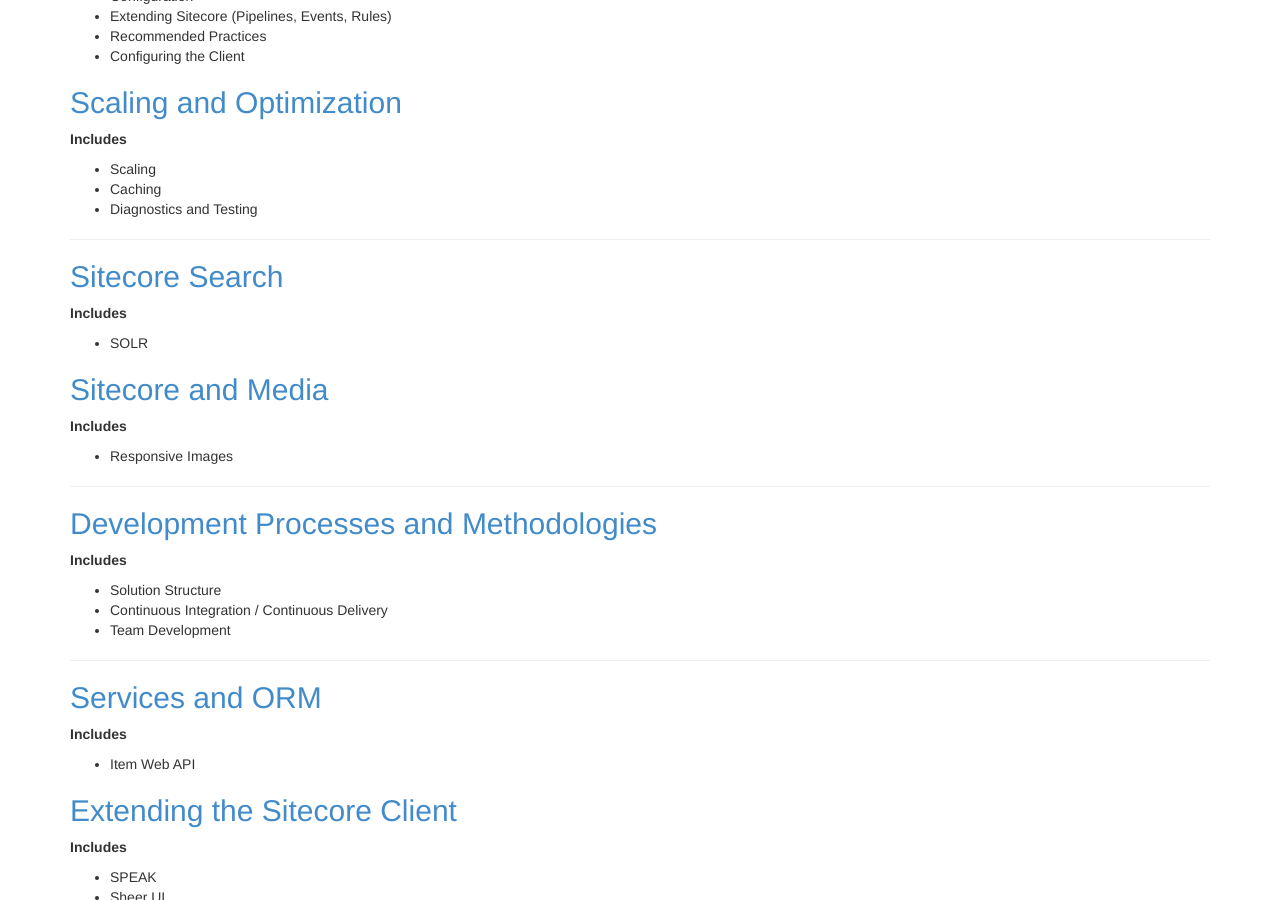
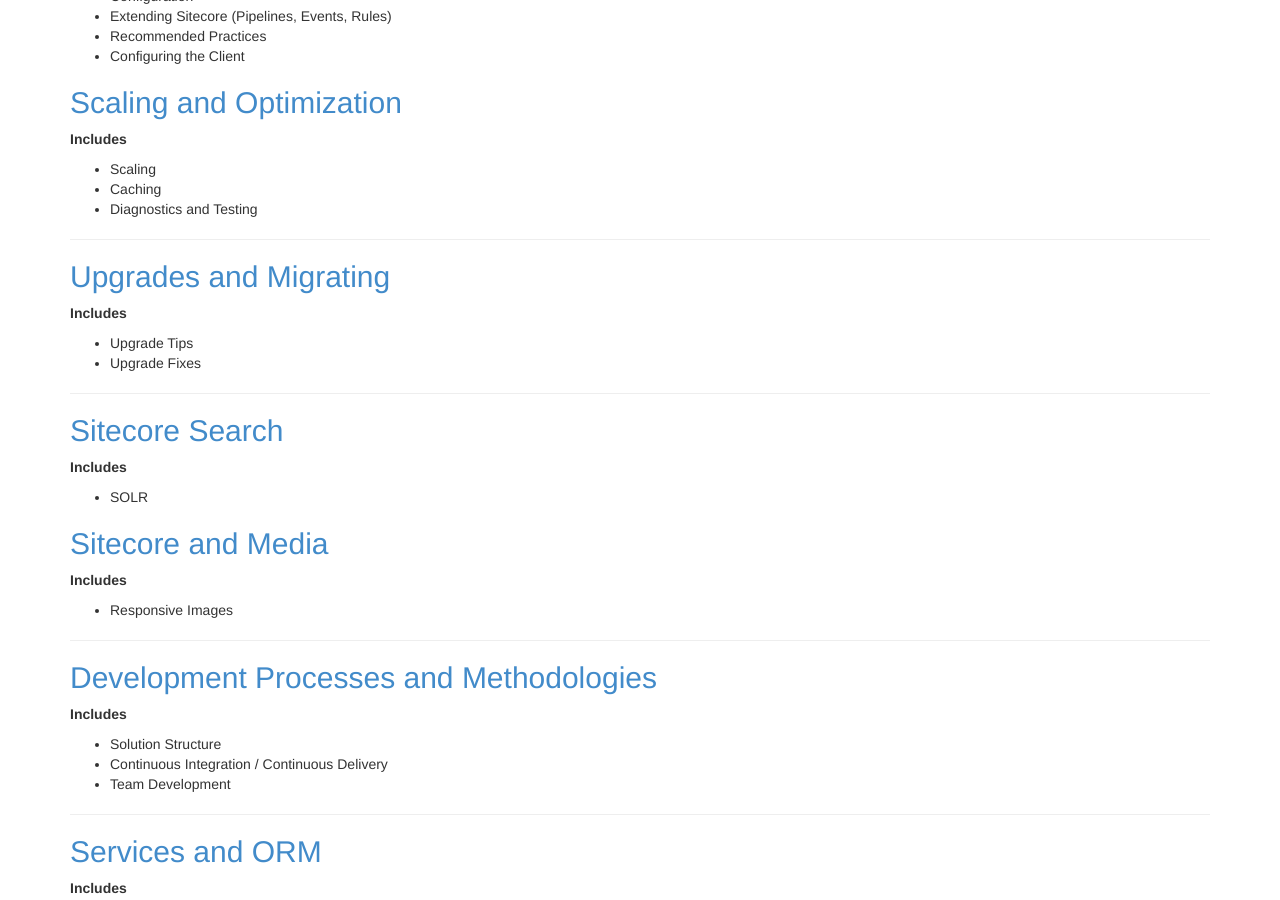
Before and after one commit to Sitecore-Community/docs, a Jekyll site: the page built from index.md, in a window 1280 px wide and 900 px high, scrolled down 1022 px. Built offline with Jekyll 4.4.1, drawn with Linux system fonts in a browser that asks for light colours; nearby versions of some CDN libraries; the list of posts is cut into pages by our own code.

Commit message:
Changes name of Upgrade folder. Added index link.

```diff
--- a/index.md
+++ b/index.md
@@ -50,6 +50,14 @@
 * Scaling
 * Caching
 * Diagnostics and Testing
+
+-------------------------------------
+
+## [Upgrades and Migrating](/docs/documentation/Upgrades and Migrating/index.html)
+ **Includes**
+
+* Upgrade Tips
+* Upgrade Fixes
 
 -------------------------------------
 
```
Also changed, not shown: documentation/Upgrades and Migrating/index.md (renamed from documentation/Upgrade and Migrating/index.md, +2 -2 lines).
